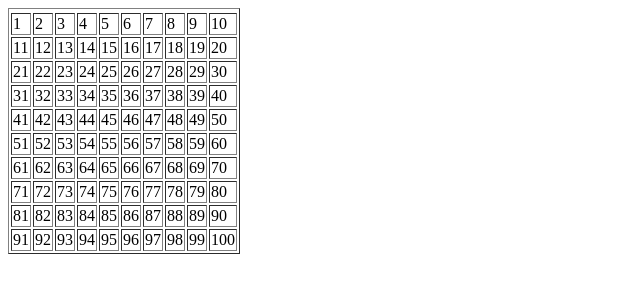
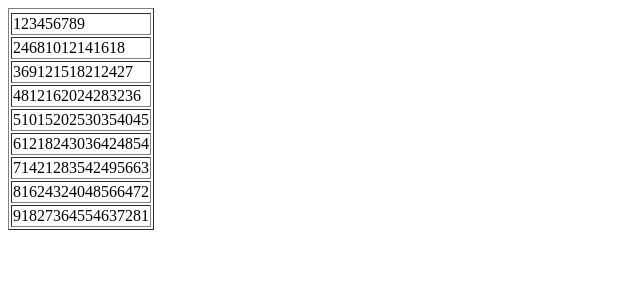
Before and after one commit to lexamarie25/cs319, a plain HTML site: page lab06/multtable.html in a window 1280 px wide. Shown: the whole page, without its empty margins (0-640 px from the left). Drawn offline with Linux system fonts and the light colour scheme.

Commit message:
lab06 complete
completed lab 6

```diff
--- a/lab06/multtable.html
+++ b/lab06/multtable.html
@@ -1,37 +1,39 @@
 <!DOCTYPE html>
 <html lang="en">
     <head>
-        <title>Lab 6</title>
+
+        <title>Mult Table</title>
         <meta charset="utf-8">
-
     </head>
 
     <body>
 
         <table border="1">
             <tr>
+            <script>
 
-            <script>
                 var counter = 1;
-                var j = 1;
-                while (counter <= 10) {
-                    document.write("<tr>");
 
-                    var i =1;
-                    while (i <= 10) {
-                    document.write("<td>" + j + "</td>");
-                        i++;
-                        j++;
+                while (counter <= 9) {
+                document.write("<tr>");
 
-                    }
+                document.write("<td>" + (counter * 1) + "</td");
+                document.write("<td>" + (counter * 2) + "</td");
+                document.write("<td>" + (counter * 3) + "</td");
+                document.write("<td>" + (counter * 4) + "</td");
+                document.write("<td>" + (counter * 5) + "</td");
+                document.write("<td>" + (counter * 6) + "</td");
+                document.write("<td>" + (counter * 7) + "</td");
+                document.write("<td>" + (counter * 8) + "</td");
+                document.write("<td>" + (counter * 9) + "</td");
 
-                    document.write("</tr>");
-                    counter++;
+                document.write("</tr>");
+                counter = counter + 1;
+
                 }
+               </script>
+            </tr>
 
-               </script>
-
-            </tr>
         </table>
 
     </body>
```
